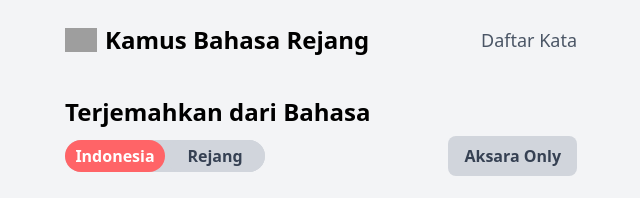
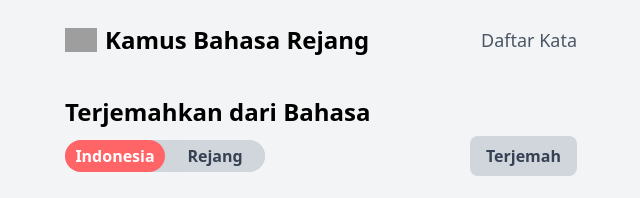
Before and after one commit to MFathinHalim/Kamus-Bahasa-Rejang, a Next.js app: page / in a window 1280 px wide. Shown: the top 198 px of the page, without its empty margins (319-959 px from the left). Built offline with nearby package versions, Linux system fonts and the light colour scheme; grey boxes are pictures that could not be loaded; a web font is replaced by a local one.

Commit message:
aku sayang mahiru

```diff
--- a/src/app/page.tsx
+++ b/src/app/page.tsx
@@ -80,7 +80,7 @@ export default function Home() {
             className={`${aksaraOnly ? "bg-red-400 text-white" : "bg-gray-300 text-gray-700"
               } font-semibold py-2 px-4 rounded-lg`}
           >
-            {aksaraOnly ? "Aksara Only" : "Aksara Only"}
+            {aksaraOnly ? "Aksara" : "Terjemah"}
           </button>
         </div>
 
```
